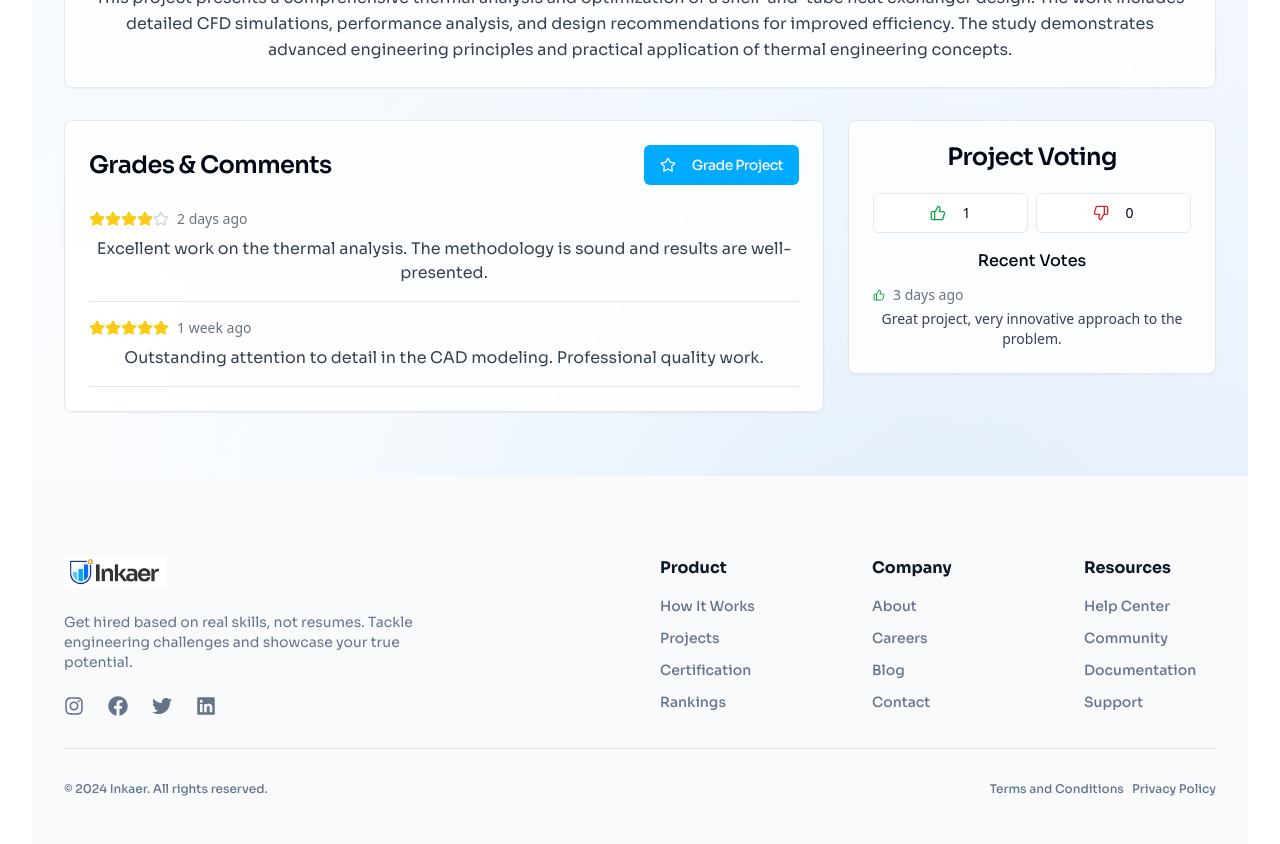
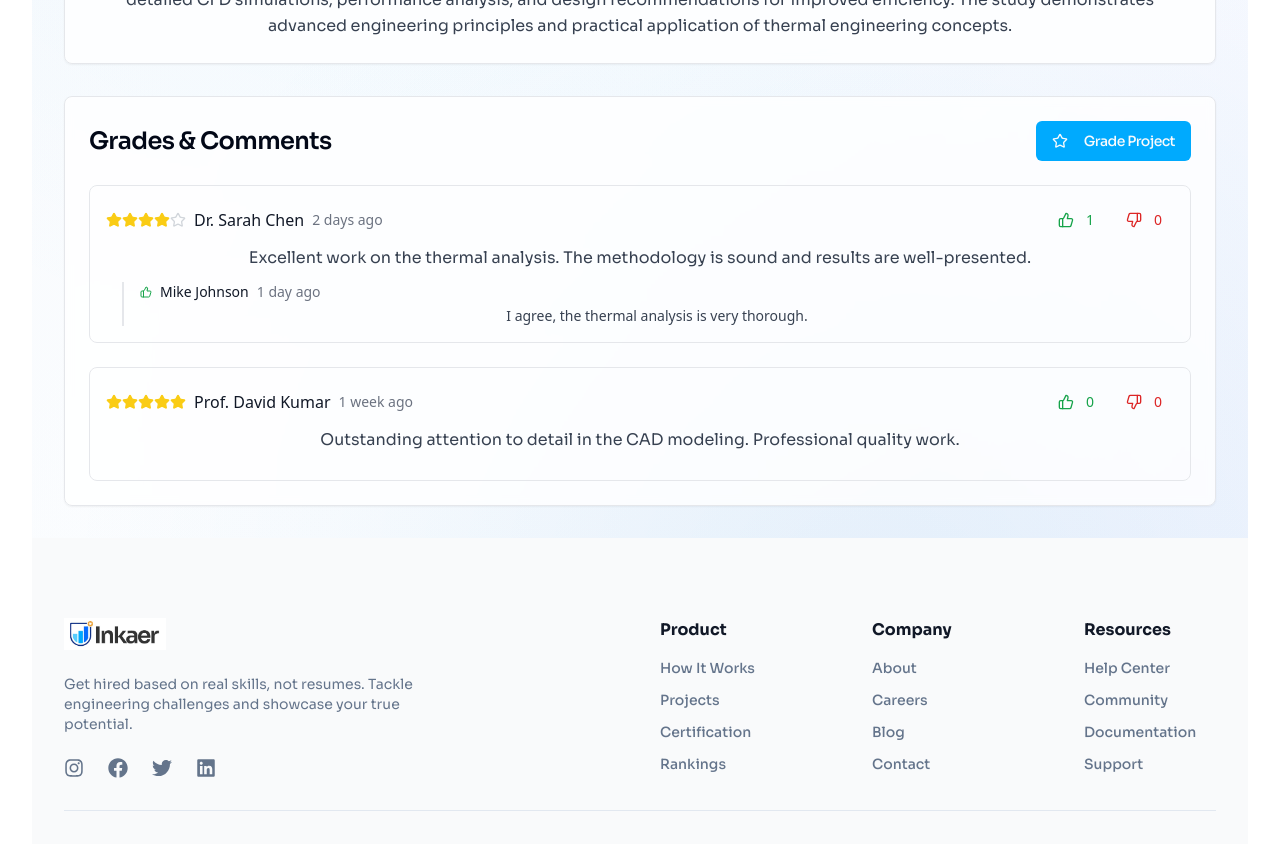
Before and after one commit to 3ONs-Connect-Inc/inkaer, a React (Vite) app: page /portfolio/1 in a window 1280 px wide. Shown: the part 820-1664 px from the top of the page. Built offline with nearby package versions, Linux system fonts and the light colour scheme; a web font is replaced by a local one.

Commit message:
Enhance portfolio project view
- Show names of graders/voters.
- Integrate voting into grading comments.
- Remove download option.
- Update rank names.
- Update "How It Works" steps.

```diff
--- a/src/pages/PortfolioProject.tsx
+++ b/src/pages/PortfolioProject.tsx
@@ -8,29 +8,24 @@ import { Card, CardContent, CardHeader, CardTitle } from '@/components/ui/card';
 import { Textarea } from '@/components/ui/textarea';
 import { Dialog, DialogContent, DialogHeader, DialogTitle, DialogTrigger } from '@/components/ui/dialog';
 import { Badge } from '@/components/ui/badge';
-import { Star, ThumbsUp, ThumbsDown, MessageSquare, FileText, Download } from 'lucide-react';
+import { Star, ThumbsUp, ThumbsDown, MessageSquare, FileText } from 'lucide-react';
 import { toast } from 'sonner';
+
+interface Vote {
+  id: string;
+  type: 'upvote' | 'downvote';
+  comment: string;
+  timestamp: string;
+  author: string;
+}
 
 interface Grade {
   id: string;
   rating: number;
   comment: string;
   timestamp: string;
-  replies: Reply[];
-}
-
-interface Vote {
-  id: string;
-  type: 'upvote' | 'downvote';
-  comment: string;
-  timestamp: string;
-  replies: Reply[];
-}
-
-interface Reply {
-  id: string;
-  comment: string;
-  timestamp: string;
+  author: string;
+  votes: Vote[];
 }
 
 const PortfolioProject = () => {
@@ -41,24 +36,24 @@ const PortfolioProject = () => {
       rating: 4,
       comment: 'Excellent work on the thermal analysis. The methodology is sound and results are well-presented.',
       timestamp: '2 days ago',
-      replies: []
+      author: 'Dr. Sarah Chen',
+      votes: [
+        {
+          id: 'v1',
+          type: 'upvote',
+          comment: 'I agree, the thermal analysis is very thorough.',
+          timestamp: '1 day ago',
+          author: 'Mike Johnson'
+        }
+      ]
     },
     {
       id: '2',
       rating: 5,
       comment: 'Outstanding attention to detail in the CAD modeling. Professional quality work.',
       timestamp: '1 week ago',
-      replies: []
-    }
-  ]);
-
-  const [votes, setVotes] = useState<Vote[]>([
-    {
-      id: '1',
-      type: 'upvote',
-      comment: 'Great project, very innovative approach to the problem.',
-      timestamp: '3 days ago',
-      replies: []
+      author: 'Prof. David Kumar',
+      votes: []
     }
   ]);
 
@@ -67,6 +62,7 @@ const PortfolioProject = () => {
   const [isGradeDialogOpen, setIsGradeDialogOpen] = useState(false);
   const [isVoteDialogOpen, setIsVoteDialogOpen] = useState(false);
   const [voteType, setVoteType] = useState<'upvote' | 'downvote'>('upvote');
+  const [selectedGradeId, setSelectedGradeId] = useState<string>('');
 
   // Mock project data
   const project = {
@@ -80,8 +76,6 @@ const PortfolioProject = () => {
   };
 
   const averageGrade = grades.length > 0 ? grades.reduce((sum, grade) => sum + grade.rating, 0) / grades.length : 0;
-  const upvotes = votes.filter(vote => vote.type === 'upvote').length;
-  const downvotes = votes.filter(vote => vote.type === 'downvote').length;
 
   const handleGradeSubmit = () => {
     if (!newGrade.comment.trim()) {
@@ -94,7 +88,8 @@ const PortfolioProject = () => {
       rating: newGrade.rating,
       comment: newGrade.comment,
       timestamp: 'Just now',
-      replies: []
+      author: 'Current User', // In real app, this would be the logged-in user's name
+      votes: []
     };
 
     setGrades([grade, ...grades]);
@@ -114,18 +109,30 @@ const PortfolioProject = () => {
       type: voteType,
       comment: voteComment,
       timestamp: 'Just now',
-      replies: []
+      author: 'Current User' // In real app, this would be the logged-in user's name
     };
 
-    setVotes([vote, ...votes]);
+    setGrades(grades.map(grade =>
+      grade.id === selectedGradeId
+        ? { ...grade, votes: [vote, ...grade.votes] }
+        : grade
+    ));
+
     setVoteComment('');
     setIsVoteDialogOpen(false);
     toast.success(`${voteType === 'upvote' ? 'Upvote' : 'Downvote'} submitted successfully!`);
   };
 
-  const openVoteDialog = (type: 'upvote' | 'downvote') => {
+  const openVoteDialog = (gradeId: string, type: 'upvote' | 'downvote') => {
+    setSelectedGradeId(gradeId);
     setVoteType(type);
     setIsVoteDialogOpen(true);
+  };
+
+  const getVoteCounts = (votes: Vote[]) => {
+    const upvotes = votes.filter(vote => vote.type === 'upvote').length;
+    const downvotes = votes.filter(vote => vote.type === 'downvote').length;
+    return { upvotes, downvotes };
   };
 
   return (
@@ -148,16 +155,6 @@ const PortfolioProject = () => {
                   <div className="flex items-center gap-1">
                     <Star className="w-4 h-4 fill-yellow-400 text-yellow-400" />
                     <span>{averageGrade.toFixed(1)} ({grades.length} grades)</span>
-                  </div>
-                  <div className="flex items-center gap-2">
-                    <span className="flex items-center gap-1">
-                      <ThumbsUp className="w-4 h-4 text-green-600" />
-                      {upvotes}
-                    </span>
-                    <span className="flex items-center gap-1">
-                      <ThumbsDown className="w-4 h-4 text-red-600" />
-                      {downvotes}
-                    </span>
                   </div>
                 </div>
               </div>
@@ -186,9 +183,6 @@ const PortfolioProject = () => {
                   <CardTitle className="flex items-center gap-2 font-sora">
                     <FileText className="w-5 h-5" />
                     3D Model ({project.stepFile})
-                    <Button variant="ghost" size="sm" className="ml-auto">
-                      <Download className="w-4 h-4" />
-                    </Button>
                   </CardTitle>
                 </CardHeader>
                 <CardContent>
@@ -208,9 +202,6 @@ const PortfolioProject = () => {
                   <CardTitle className="flex items-center gap-2 font-sora">
                     <FileText className="w-5 h-5" />
                     Report ({project.pdfFile})
-                    <Button variant="ghost" size="sm" className="ml-auto">
-                      <Download className="w-4 h-4" />
-                    </Button>
                   </CardTitle>
                 </CardHeader>
                 <CardContent>
@@ -237,9 +228,7 @@ const PortfolioProject = () => {
               </CardContent>
             </Card>
 
-            {/* Grading and Voting Section */}
-            <div className="grid lg:grid-cols-3 gap-6 mb-8">
-              <div className="lg:col-span-2">
+            {/* Grading Section */}
             <Card className="bg-white/80 backdrop-blur-sm border-gray-200">
               <CardHeader>
                 <CardTitle className="flex items-center justify-between font-sora">
@@ -288,10 +277,13 @@ const PortfolioProject = () => {
                 </CardTitle>
               </CardHeader>
               <CardContent>
-                    <div className="space-y-4">
-                      {grades.map((grade) => (
-                        <div key={grade.id} className="border-b border-gray-200 pb-4">
-                          <div className="flex items-center gap-2 mb-2">
+                <div className="space-y-6">
+                  {grades.map((grade) => {
+                    const { upvotes, downvotes } = getVoteCounts(grade.votes);
+                    return (
+                      <div key={grade.id} className="border border-gray-200 rounded-lg p-4">
+                        <div className="flex items-center justify-between mb-2">
+                          <div className="flex items-center gap-2">
                             <div className="flex">
                               {[1, 2, 3, 4, 5].map((star) => (
                                 <Star
@@ -300,49 +292,37 @@ const PortfolioProject = () => {
                                 />
                               ))}
                             </div>
+                            <span className="font-medium text-gray-900">{grade.author}</span>
                             <span className="text-sm text-gray-500">{grade.timestamp}</span>
                           </div>
-                          <p className="text-gray-700 font-sora">{grade.comment}</p>
-                        </div>
-                      ))}
-                    </div>
-                  </CardContent>
-                </Card>
-              </div>
-
-              <div>
-                <Card className="bg-white/80 backdrop-blur-sm border-gray-200">
-                  <CardHeader>
-                    <CardTitle className="font-sora">Project Voting</CardTitle>
-                  </CardHeader>
-                  <CardContent>
-                    <div className="space-y-4">
-                      <div className="flex gap-2">
+                          <div className="flex items-center gap-2">
                             <Dialog open={isVoteDialogOpen} onOpenChange={setIsVoteDialogOpen}>
                               <DialogTrigger asChild>
                                 <Button
-                              variant="outline"
-                              onClick={() => openVoteDialog('upvote')}
-                              className="flex-1"
+                                  variant="ghost"
+                                  size="sm"
+                                  onClick={() => openVoteDialog(grade.id, 'upvote')}
+                                  className="text-green-600 hover:text-green-700"
                                 >
-                              <ThumbsUp className="w-4 h-4 mr-2 text-green-600" />
+                                  <ThumbsUp className="w-4 h-4 mr-1" />
                                   {upvotes}
                                 </Button>
                               </DialogTrigger>
                               <DialogTrigger asChild>
                                 <Button
-                              variant="outline"
-                              onClick={() => openVoteDialog('downvote')}
-                              className="flex-1"
+                                  variant="ghost"
+                                  size="sm"
+                                  onClick={() => openVoteDialog(grade.id, 'downvote')}
+                                  className="text-red-600 hover:text-red-700"
                                 >
-                              <ThumbsDown className="w-4 h-4 mr-2 text-red-600" />
+                                  <ThumbsDown className="w-4 h-4 mr-1" />
                                   {downvotes}
                                 </Button>
                               </DialogTrigger>
                               <DialogContent>
                                 <DialogHeader>
                                   <DialogTitle>
-                                {voteType === 'upvote' ? 'Upvote' : 'Downvote'} Project
+                                    {voteType === 'upvote' ? 'Upvote' : 'Downvote'} Comment
                                   </DialogTitle>
                                 </DialogHeader>
                                 <div className="space-y-4">
@@ -351,7 +331,7 @@ const PortfolioProject = () => {
                                     <Textarea
                                       value={voteComment}
                                       onChange={(e) => setVoteComment(e.target.value)}
-                                  placeholder={`Why are you ${voteType === 'upvote' ? 'upvoting' : 'downvoting'} this project?`}
+                                      placeholder={`Why are you ${voteType === 'upvote' ? 'upvoting' : 'downvoting'} this comment?`}
                                       rows={3}
                                     />
                                   </div>
@@ -362,10 +342,13 @@ const PortfolioProject = () => {
                               </DialogContent>
                             </Dialog>
                           </div>
+                        </div>
+                        <p className="text-gray-700 font-sora mb-3">{grade.comment}</p>
 
-                      <div className="space-y-3">
-                        <h4 className="font-medium font-sora">Recent Votes</h4>
-                        {votes.map((vote) => (
+                        {/* Votes/Replies */}
+                        {grade.votes.length > 0 && (
+                          <div className="ml-4 border-l-2 border-gray-200 pl-4 space-y-3">
+                            {grade.votes.map((vote) => (
                               <div key={vote.id} className="text-sm">
                                 <div className="flex items-center gap-2 mb-1">
                                   {vote.type === 'upvote' ? (
@@ -373,17 +356,20 @@ const PortfolioProject = () => {
                                   ) : (
                                     <ThumbsDown className="w-3 h-3 text-red-600" />
                                   )}
+                                  <span className="font-medium text-gray-900">{vote.author}</span>
                                   <span className="text-gray-500">{vote.timestamp}</span>
                                 </div>
                                 <p className="text-gray-700">{vote.comment}</p>
                               </div>
                             ))}
                           </div>
+                        )}
+                      </div>
+                    );
+                  })}
                 </div>
               </CardContent>
             </Card>
-              </div>
-            </div>
           </div>
         </section>
 
--- a/src/pages/Rank.tsx
+++ b/src/pages/Rank.tsx
@@ -6,11 +6,12 @@ import { Crown, Star, Trophy, TrendingUp } from 'lucide-react';
 
 const Rank = () => {
   const rankLevels = [
-    { name: "Beginner", points: "0-500", color: "text-gray-600", bgColor: "bg-gray-100" },
+    { name: "Novice", points: "0-100", color: "text-gray-600", bgColor: "bg-gray-100" },
+    { name: "Beginner", points: "101-500", color: "text-brown-600", bgColor: "bg-brown-100" },
     { name: "Intermediate", points: "501-1500", color: "text-green-600", bgColor: "bg-green-100" },
     { name: "Advanced", points: "1501-3000", color: "text-blue-600", bgColor: "bg-blue-100" },
     { name: "Expert", points: "3001-5000", color: "text-purple-600", bgColor: "bg-purple-100" },
-    { name: "Master", points: "5000+", color: "text-orange-600", bgColor: "bg-orange-100" }
+    { name: "Elite", points: "5000+", color: "text-orange-600", bgColor: "bg-orange-100" }
   ];
 
   return (
```
Also changed, not shown: src/pages/HowItWorks.tsx (+9 -4 lines). Lines whose indentation alone changed are shown as unchanged.
